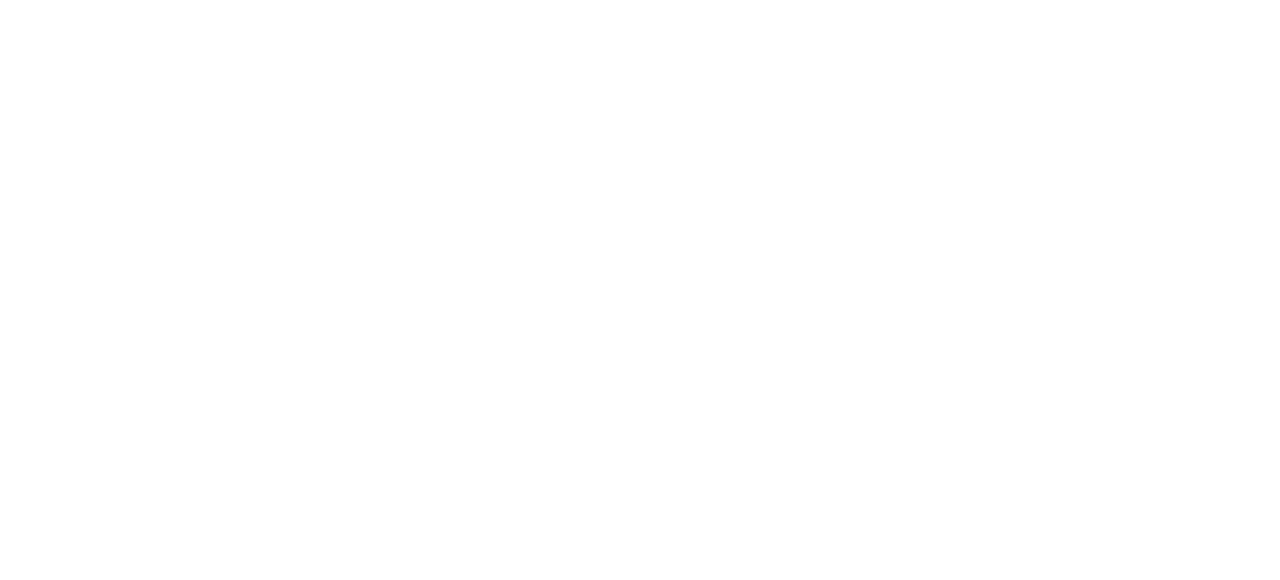
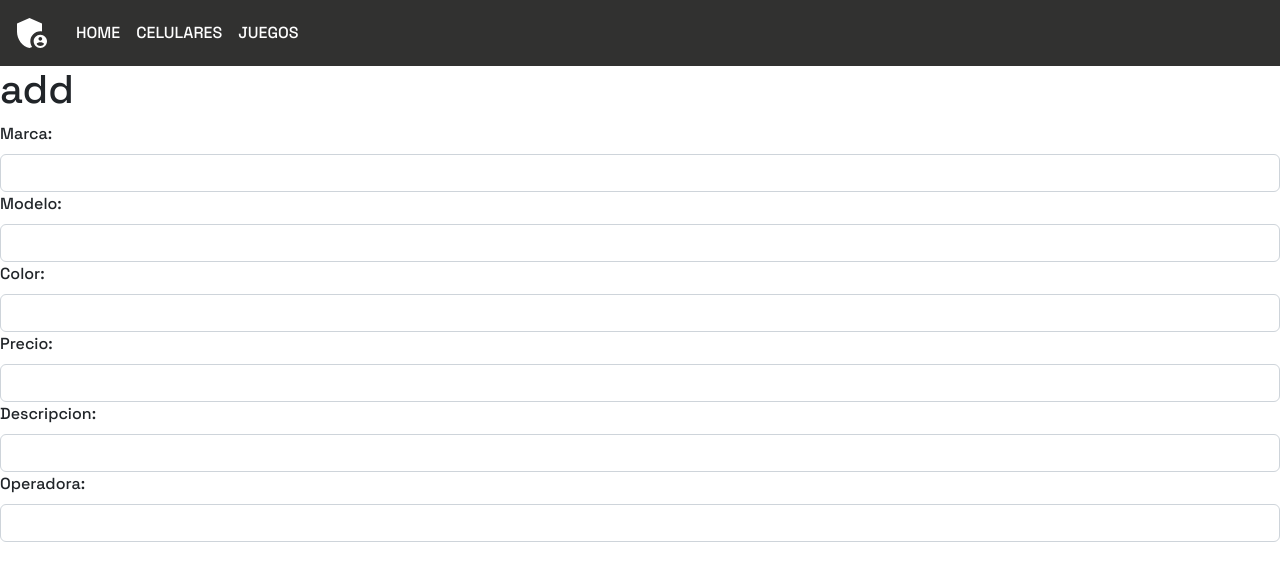
Before and after one commit to JonathanEKP/CRUD-Celulares-Juegos, a React (Create React App) app: page /celulares/Add in a window 1280 px wide. Before the commit this address had no page. Shown: the top 580 px of the page. Built offline with nearby package versions, Linux system fonts and the light colour scheme.

Commit message:
campo celulares + formulario

```diff
--- a/package.json
+++ b/package.json
@@ -14,7 +14,7 @@
     "react-dom": "^18.2.0",
     "react-icons": "^4.8.0",
     "react-router-dom": "^6.8.2",
-    "react-scripts": "5.0.1",
+    "react-scripts": "^5.0.1",
     "web-vitals": "^2.1.4"
   },
   "scripts": {
--- a/public/index.html
+++ b/public/index.html
@@ -25,6 +25,8 @@
       Learn how to configure a non-root public URL by running `npm run build`.
     -->
     <title>CRUD-Administrador</title>
+    <link href="https://cdn.jsdelivr.net/npm/bootstrap@5.3.0-alpha1/dist/css/bootstrap.min.css" rel="stylesheet" integrity="sha384-GLhlTQ8iRABdZLl6O3oVMWSktQOp6b7In1Zl3/Jr59b6EGGoI1aFkw7cmDA6j6gD" crossorigin="anonymous">
+<script src="https://cdn.jsdelivr.net/npm/bootstrap@5.3.0-alpha1/dist/js/bootstrap.bundle.min.js" integrity="sha384-w76AqPfDkMBDXo30jS1Sgez6pr3x5MlQ1ZAGC+nuZB+EYdgRZgiwxhTBTkF7CXvN" crossorigin="anonymous"></script>
   </head>
   <body>
     <noscript>You need to enable JavaScript to run this app.</noscript>
--- a/src/App.jsx
+++ b/src/App.jsx
@@ -1,5 +1,7 @@
 import React from 'react'
 import {BrowserRouter, Route, Routes} from 'react-router-dom'
+import Celulares from './Components/Celulares'
+import CelularesForm from './Components/CelularesForm'
 import HomePage from './Components/HomePage'
 
 function App() {
@@ -8,6 +10,8 @@ function App() {
         <BrowserRouter>
             <Routes>
                 <Route path='/' element={<HomePage/>}/>
+                <Route path='/celulares' element={<Celulares/>}/>
+                <Route path='/celulares/Add' element={<CelularesForm/>}/>
             </Routes>
         </BrowserRouter>
     </div>
--- /dev/null
+++ b/src/Components/Celulares.jsx
@@ -0,0 +1,42 @@
+import axios from "axios";
+import React, { useEffect,useState } from "react";
+import Menu from "./Menu/Menu";
+import Tabla from "./tabla";
+
+function Celulares(){
+
+    const[celulares, setCelulares] = useState()
+
+
+useEffect(() =>{
+
+    ObtenerCelulares()
+
+
+
+},[])
+
+async function ObtenerCelulares(){
+    try{
+
+        const res = await axios("https://denny2023.azurewebsites.net/api/celulares")
+        const data = await res.data
+        setCelulares(data)
+    }
+    catch(error){
+        alert(error)
+    }
+}
+    return (
+        <div>
+           <Menu/>
+            <h1>Celulares</h1>
+            {celulares == undefined?
+            <div className="spinner-border text-primary" role="status"><span>Loading...</span></div>
+            : <Tabla filas={celulares} campos={["ID", "Marca", "Modelo", "Color","Precio","Descripcion","Operadora"]} />}
+
+        </div>
+    )
+}
+
+export default Celulares
--- /dev/null
+++ b/src/Components/CelularesForm.jsx
@@ -0,0 +1,50 @@
+import React, { useEffect } from "react";
+import Menu from "./Menu/Menu";
+import { useState } from "react";
+
+
+function CelularesForm(){
+
+    const [marca, setmarca] = useState("")
+    const [modelo, setmodelo]= useState("")
+    const [color, setcolor] = useState("")
+    const [precio, setprecio] = useState("")
+    const [descripcion, setdescripcion] = useState("")
+    const [operadora, setoperadora] = useState("")
+
+    useEffect(() => {
+
+    })
+
+    return(
+        <div>
+            <Menu />
+        <h1>add</h1>
+        <form id="formulario">
+            <div className="form-group">
+                <label className="form-label">Marca:</label>
+                <input className="form-control" type="text" value={marca} onChange={(e) => setmarca(e.target.value)}/>
+
+                <label className="form-label">Modelo:</label>
+                <input className="form-control" type="text" value={modelo} onChange={(e) => setmodelo(e.target.value)}/>
+
+                <label className="form-label">Color:</label>
+                <input className="form-control" type="text" value={color} onChange={(e) => setcolor(e.target.value)}/>
+
+                <label className="form-label">Precio:</label>
+                <input className="form-control" type="text" value={precio} onChange={(e) => setprecio(e.target.value)}/>
+
+                <label className="form-label">Descripcion:</label>
+                <input className="form-control" type="text" value={descripcion} onChange={(e) => setdescripcion(e.target.value)}/>
+
+                <label className="form-label">Operadora:</label>
+                <input className="form-control"type="text" value={operadora} onChange={(e) => setoperadora(e.target.value)}/>
+
+            </div>
+        </form>
+    </div>
+    )
+
+}
+
+export default CelularesForm
--- a/src/Components/HomePage.jsx
+++ b/src/Components/HomePage.jsx
@@ -8,6 +8,7 @@ function HomePage() {
         <Menu/>
     </div>
   )
+
 }
 
 export default HomePage
--- a/src/Components/Menu/Menu.jsx
+++ b/src/Components/Menu/Menu.jsx
@@ -30,7 +30,7 @@ function Menu() {
                 </Link>
               </li>
               <li className="nav-item">
-                <Link className="nav-link active text-white fw-normal text-uppercase" aria-current="page" to="/">
+                <Link className="nav-link active text-white fw-normal text-uppercase" aria-current="page" to="/Celulares">
                   Celulares
                 </Link>
               </li>
--- /dev/null
+++ b/src/Components/tabla.jsx
@@ -0,0 +1,49 @@
+import React, { useEffect } from "react";
+import { Link } from "react-router-dom";
+
+function Tabla({filas, campos}){
+
+    useEffect(() =>{
+
+    }, [])
+
+
+
+    return(
+        <div>
+            <table className="table table-striped">
+                <thead>
+                    <tr>
+
+                        {campos.map((value, index) =>{
+                           return  <th key={index}>{value}</th>
+
+                        })}
+                        <td><Link to="/celulares/Add" className="btn btn-success">NUEVO</Link></td>
+                    </tr>
+                </thead>
+
+                <tbody>
+                            {filas.map((value, index)=> {
+                                return  <tr key={index}>
+
+                                    {Object.values(value).map((value2, index2)=>{
+                                        return <td  key={index2}>{value2}</td>
+
+                                    })}
+                                    <td>
+                                        <Link className="btn btn-primary">EDITAR</Link>
+                                        <Link className="btn btn-danger">ELIMINAR</Link>
+
+                                    </td>
+
+                                    </tr>
+                            })}
+                </tbody>
+
+            </table>
+        </div>
+    )
+}
+
+export default Tabla
```
Also changed, not shown: 1 other file (tests, documents, lock files or other folders).
